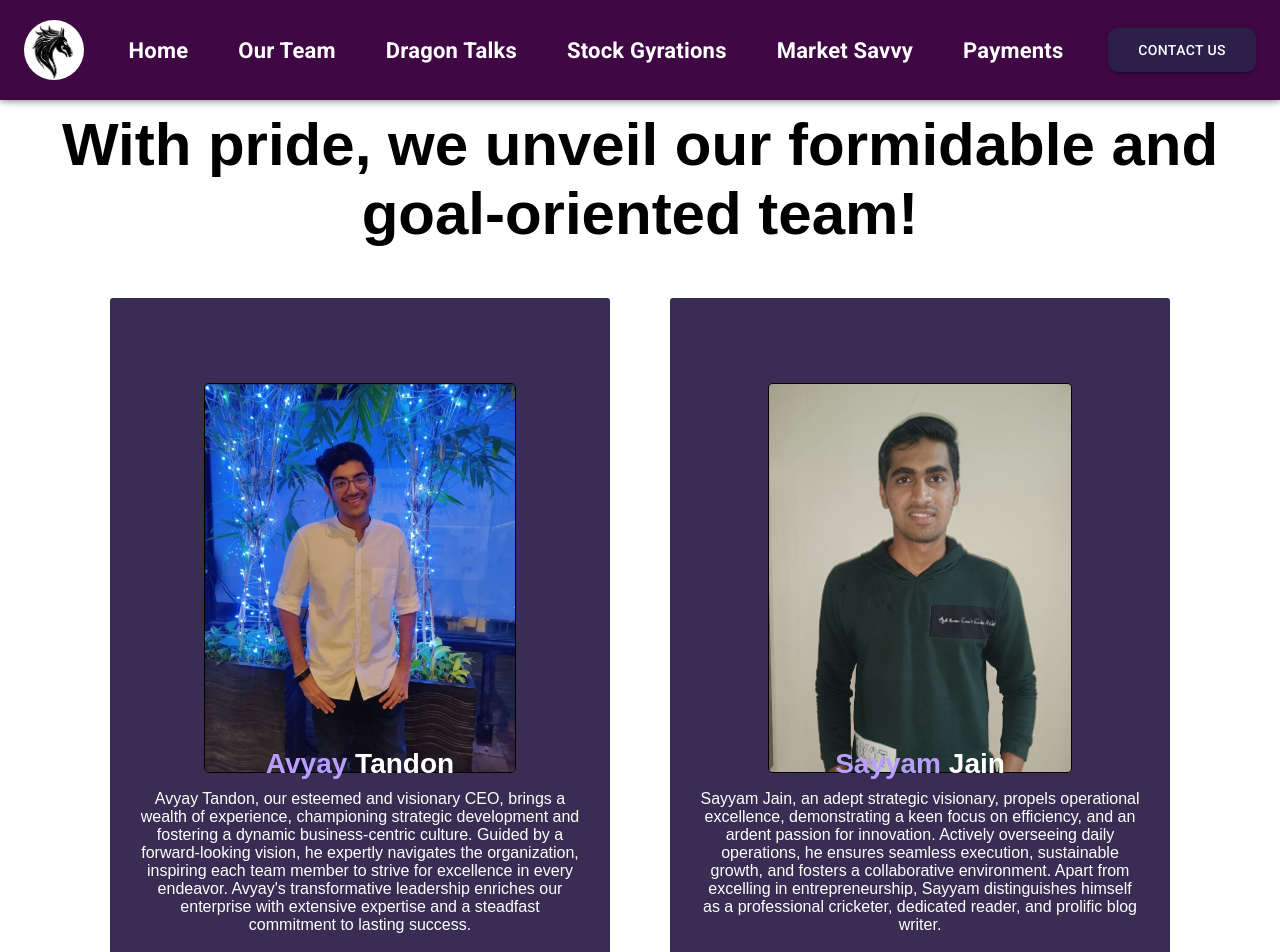
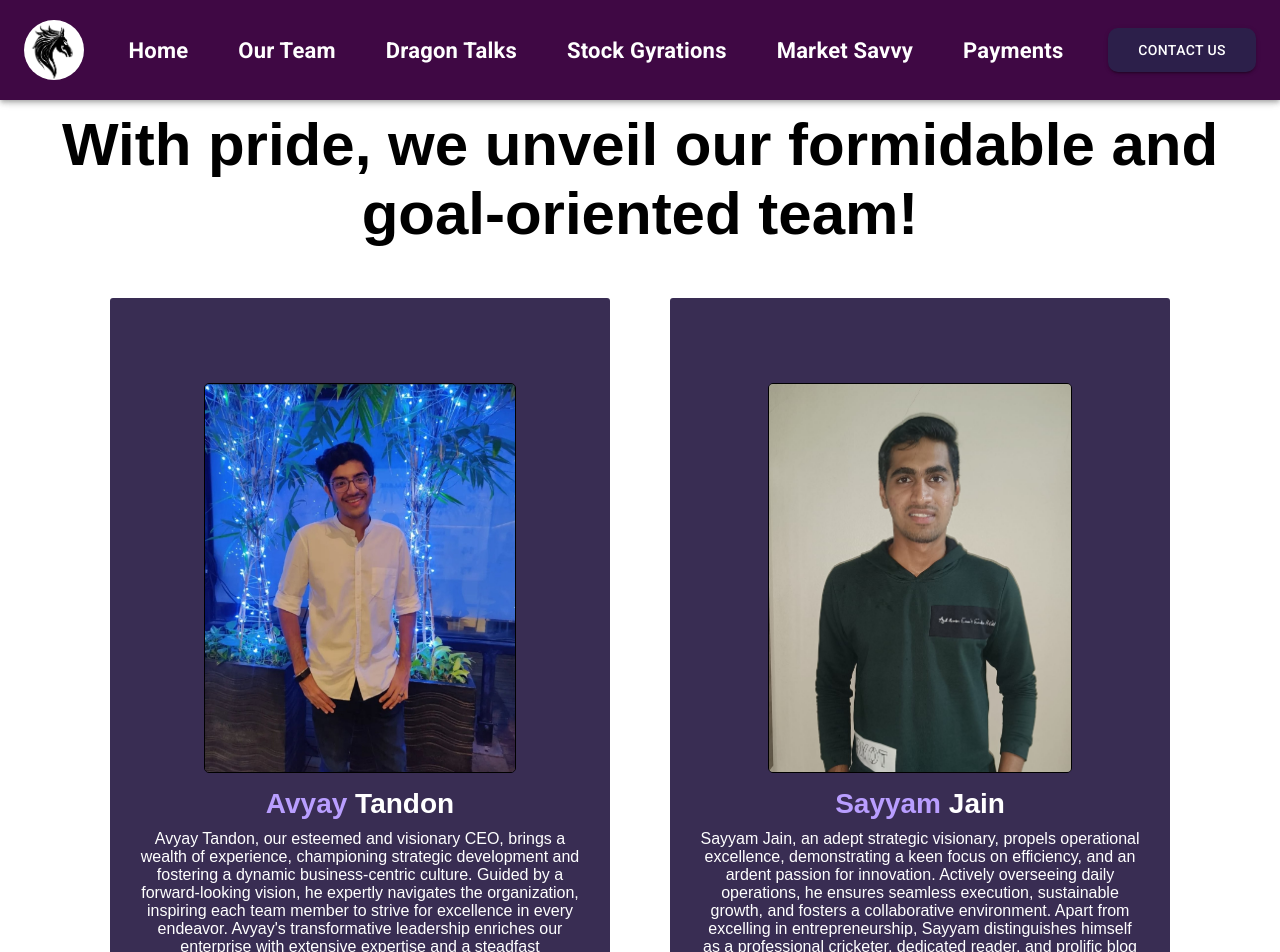
Before and after one commit to jsayyam1/TSP-NEW, a React (Create React App) app: page /OurTeam in a window 1280 px wide. Shown: the top 952 px of the page. Built offline with nearby package versions, Linux system fonts and the light colour scheme.

Commit message:
Made change to Text-Box in Our Team CSS

```diff
--- a/src/styles/ourteam.css
+++ b/src/styles/ourteam.css
@@ -43,6 +43,9 @@ body{
     height: 390px;
     display: block;
     margin: auto;
+}
+#ourteam .box .text-box{
+    padding-top: 40px;
 }
 #ourteam .box p {
     color: white;
```
